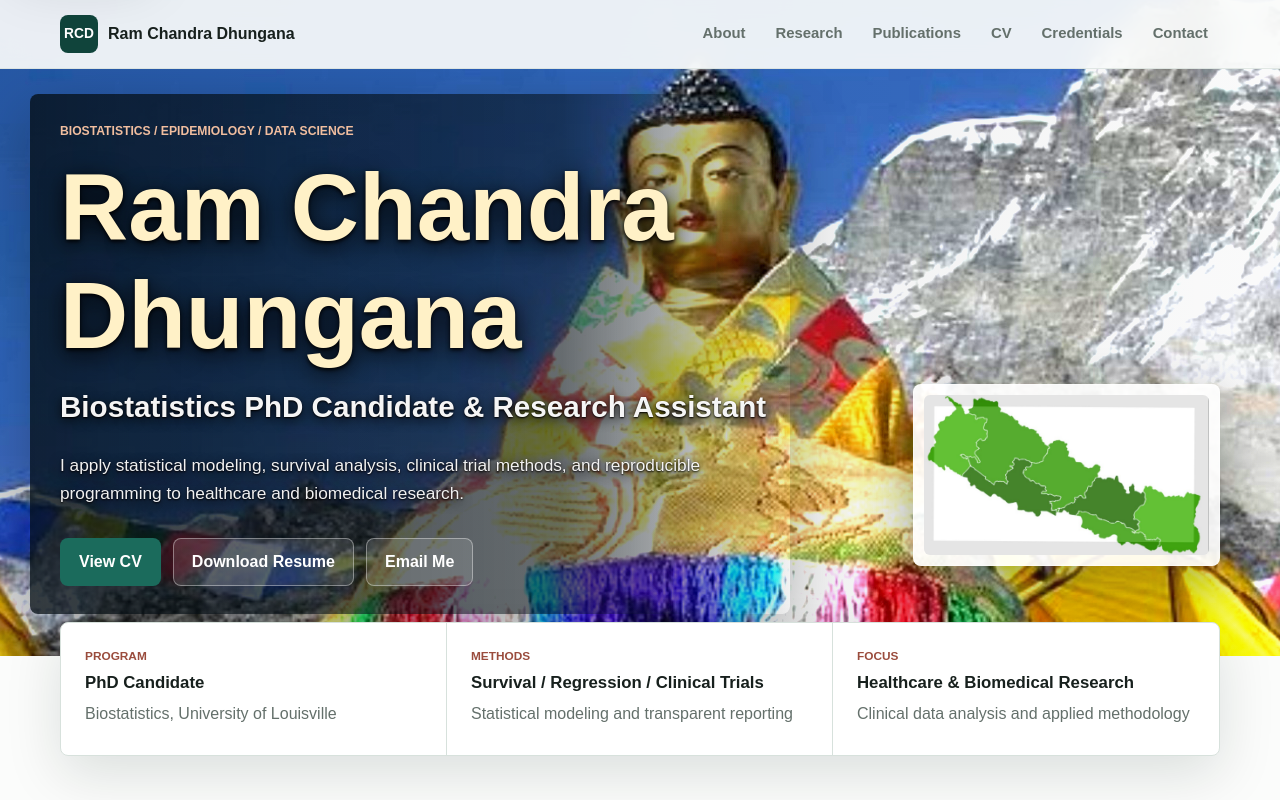
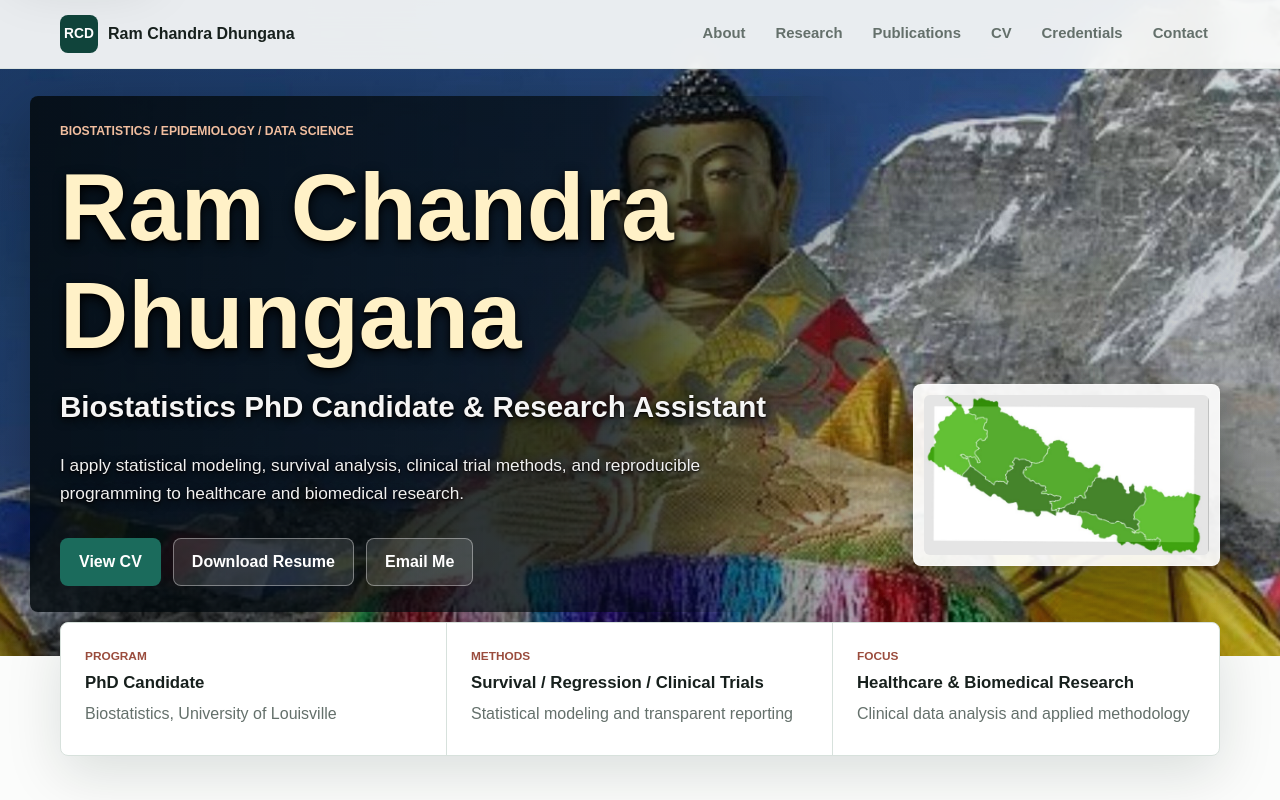
Before and after one commit to ramchandradhungana/ramchandradhungana.github.io, a plain HTML site: page index.html in a window 1280 px wide. Shown: the top 800 px of the page. Drawn offline with Linux system fonts and the light colour scheme.

Commit message:
Add files via upload

```diff
--- a/styles.css
+++ b/styles.css
@@ -195,11 +195,13 @@ a {
   background-size: cover;
   background-position: center center;
   transform: scale(1.01);
-  filter: brightness(1.42) saturate(1.18) contrast(1.06);
+  filter: brightness(1.12) saturate(1.08) contrast(1.03);
 }
 
 .hero-overlay {
-  background: linear-gradient(90deg, rgba(6, 15, 22, 0.16) 0%, rgba(6, 15, 22, 0.07) 42%, rgba(6, 15, 22, 0.02) 100%);
+  background:
+    linear-gradient(90deg, rgba(5, 13, 18, 0.28) 0%, rgba(5, 13, 18, 0.18) 48%, rgba(5, 13, 18, 0.1) 100%),
+    linear-gradient(180deg, rgba(5, 13, 18, 0.06) 0%, rgba(5, 13, 18, 0.16) 100%);
 }
 
 .hero-content {
@@ -214,12 +216,12 @@ a {
 .hero-content::before {
   content: "";
   position: absolute;
-  inset: -28px auto -28px -30px;
-  width: min(760px, calc(100% + 60px));
+  inset: -26px auto -26px -30px;
+  width: min(800px, calc(100% + 62px));
   z-index: -1;
   border-radius: 8px;
-  background: linear-gradient(90deg, rgba(4, 13, 19, 0.78) 0%, rgba(4, 13, 19, 0.58) 70%, rgba(4, 13, 19, 0) 100%);
-  box-shadow: 0 18px 60px rgba(0, 0, 0, 0.28);
+  background: linear-gradient(90deg, rgba(3, 10, 14, 0.86) 0%, rgba(3, 10, 14, 0.72) 72%, rgba(3, 10, 14, 0.08) 100%);
+  box-shadow: 0 20px 70px rgba(0, 0, 0, 0.34);
 }
 
 .hero-map {
@@ -278,12 +280,12 @@ h1 {
 
 .hero #hero-title {
   color: #fff1c7;
-  text-shadow: 0 5px 24px rgba(0, 0, 0, 0.96), 0 2px 4px rgba(0, 0, 0, 1);
+  text-shadow: 0 4px 12px rgba(0, 0, 0, 0.98), 0 2px 2px rgba(0, 0, 0, 1);
 }
 
 .hero-role,
 .hero-summary {
-  text-shadow: 0 3px 12px rgba(0, 0, 0, 0.92), 0 1px 2px rgba(0, 0, 0, 1);
+  text-shadow: 0 3px 10px rgba(0, 0, 0, 0.96), 0 1px 2px rgba(0, 0, 0, 1);
 }
 
 .hero-role {
@@ -732,7 +734,7 @@ h1 {
 
   .hero-role,
 .hero-summary {
-  text-shadow: 0 3px 12px rgba(0, 0, 0, 0.92), 0 1px 2px rgba(0, 0, 0, 1);
+  text-shadow: 0 3px 10px rgba(0, 0, 0, 0.96), 0 1px 2px rgba(0, 0, 0, 1);
 }
 
 .hero-role {
@@ -794,7 +796,7 @@ h1 {
 
   .hero-role,
 .hero-summary {
-  text-shadow: 0 3px 12px rgba(0, 0, 0, 0.92), 0 1px 2px rgba(0, 0, 0, 1);
+  text-shadow: 0 3px 10px rgba(0, 0, 0, 0.96), 0 1px 2px rgba(0, 0, 0, 1);
 }
 
 .hero-role {
```
